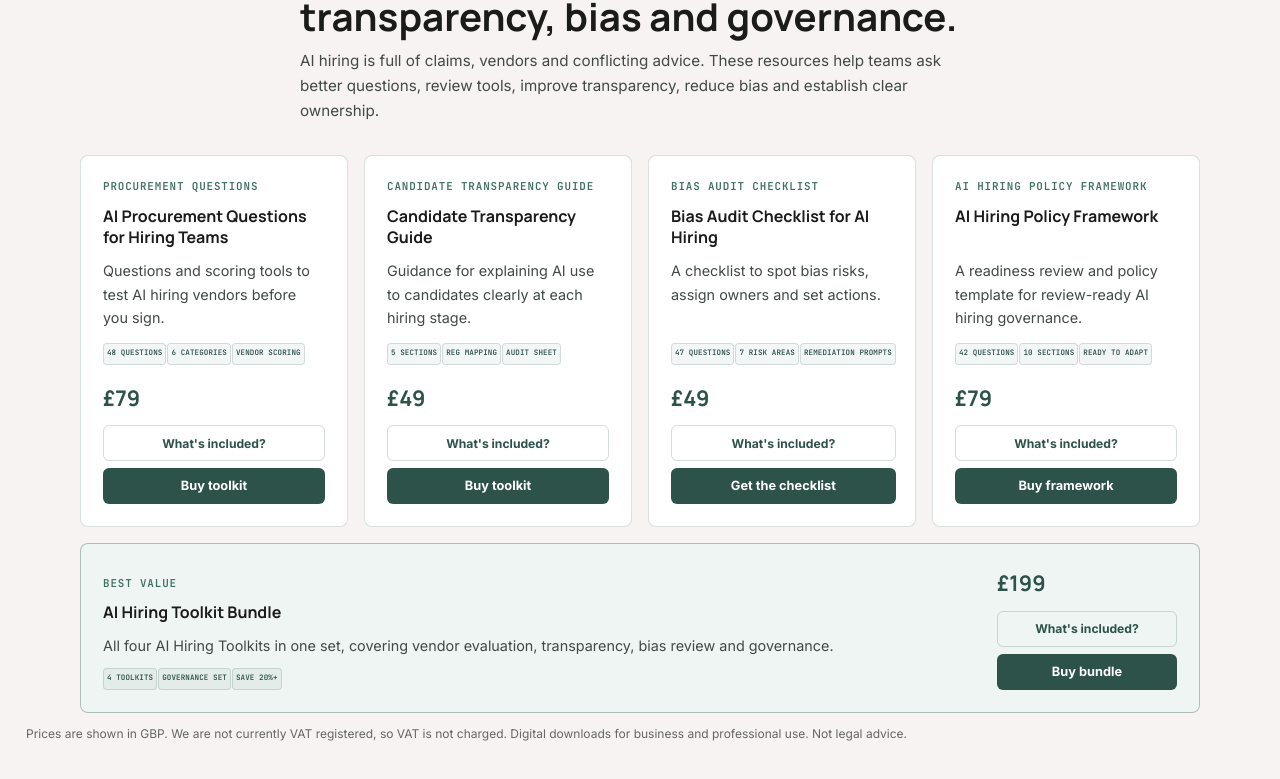
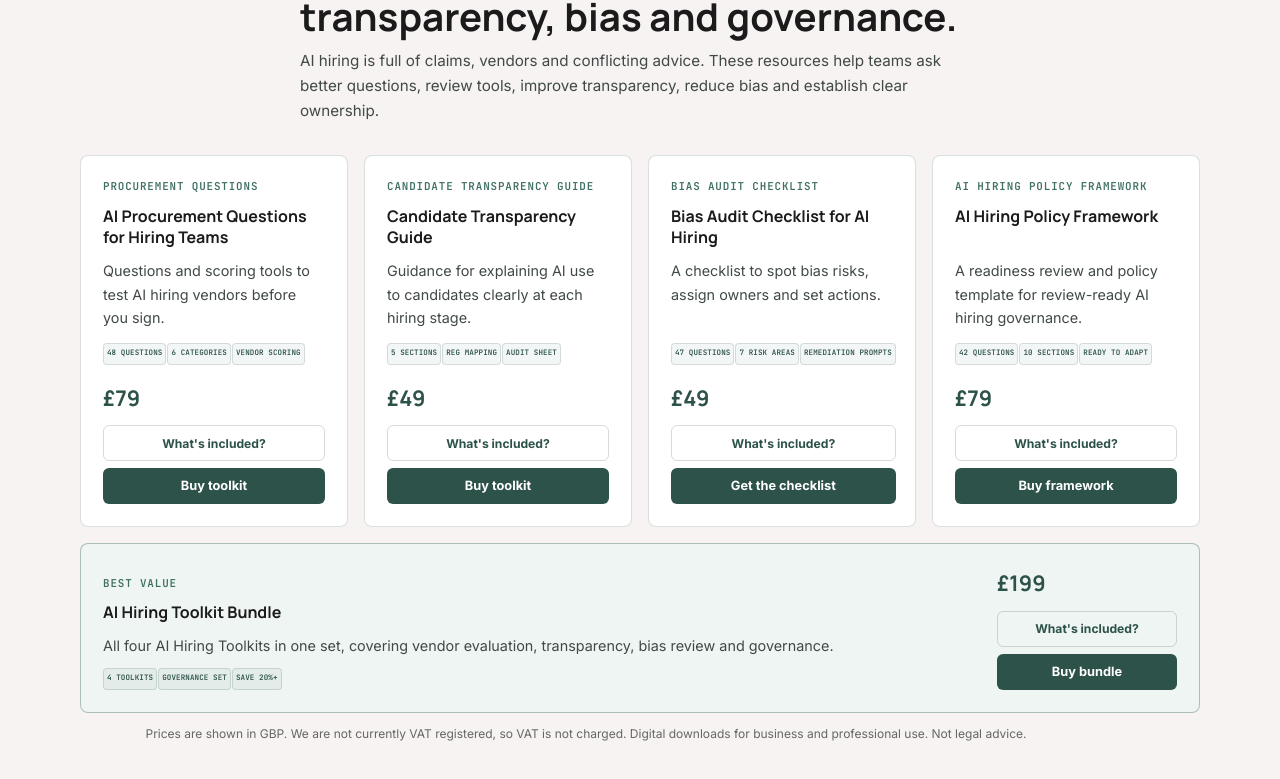
Before and after one commit to MYAISAM/aievolvingyou, a React (Vite) app: page /resources in a window 1280 px wide. Shown: the part 4904-5683 px from the top of the page. Built offline with nearby package versions, Linux system fonts and the light colour scheme.

Commit message:
footer centralise

```diff
--- a/src/styles.css
+++ b/src/styles.css
@@ -387,6 +387,12 @@ body {
   line-height: 1.5;
 }
 
+@media (min-width: 761px) {
+  .toolkit-pricing-note {
+    text-align: center;
+  }
+}
+
 .toolkit-card > div:first-child {
   display: grid;
   grid-template-rows: auto minmax(2.7em, auto) 4.6em minmax(1.4rem, auto);
```
